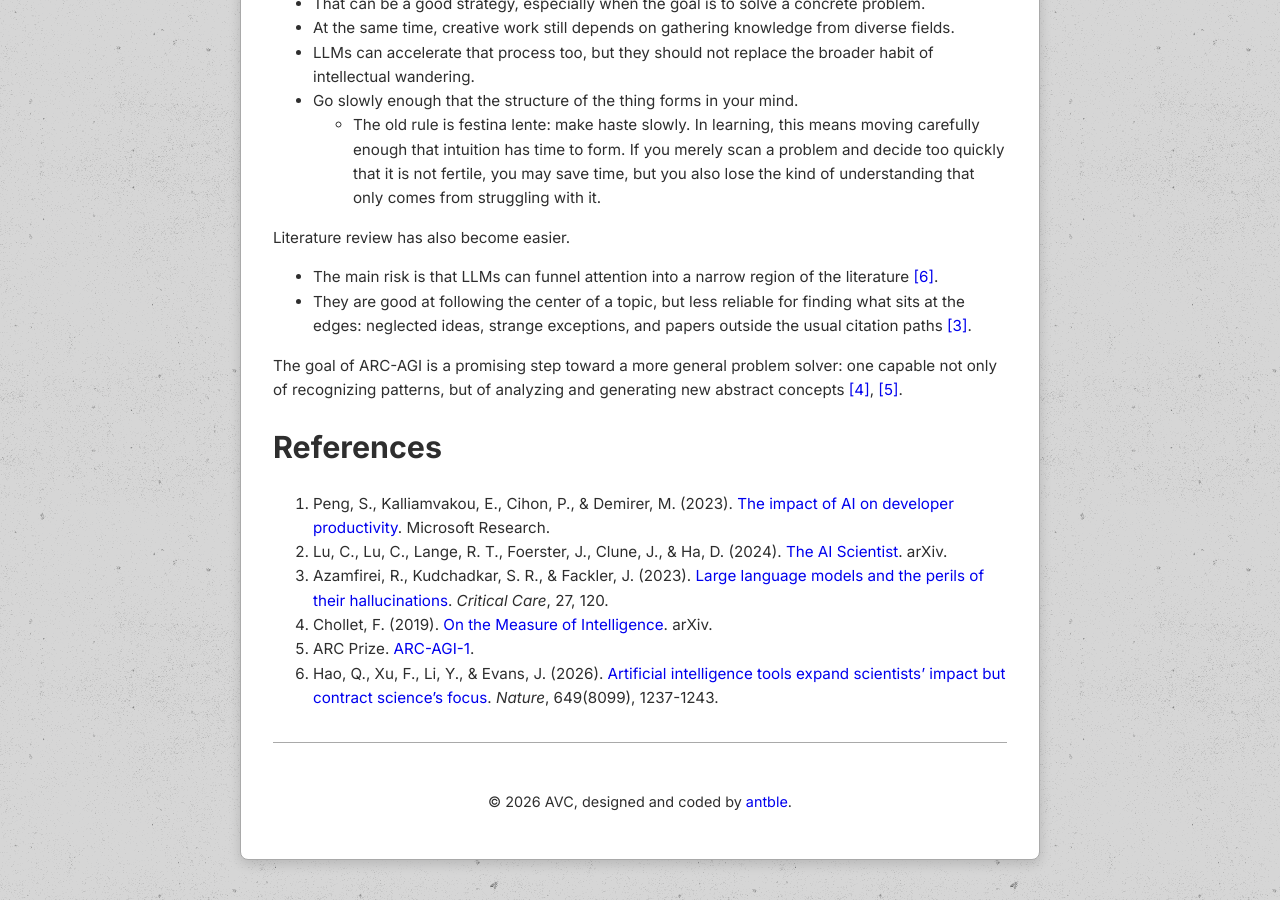
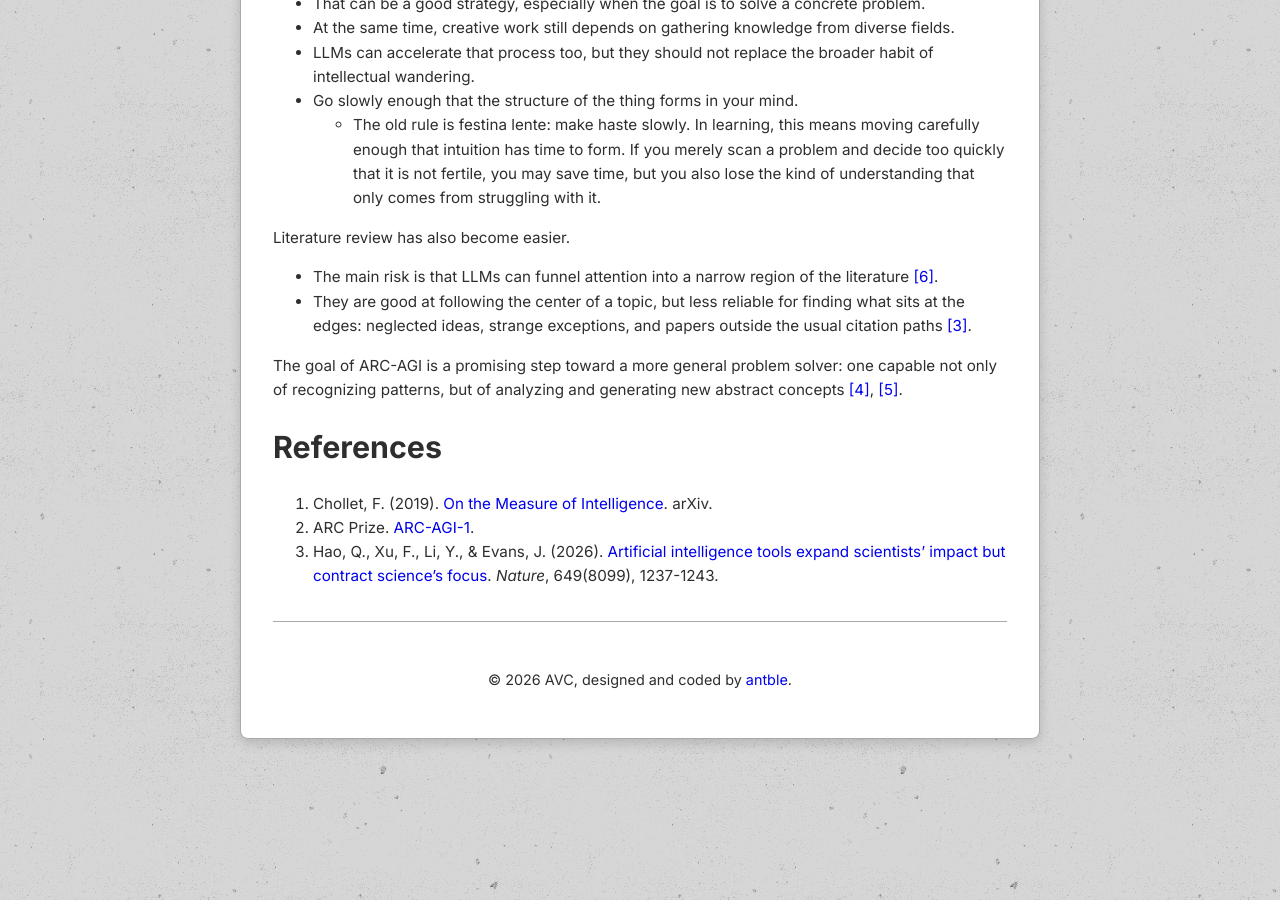
Before and after one commit to antble/antble.github.io, a Jekyll site: the page built from _posts/others/blog/1992-04-26-on-using-LLMs.md, in a window 1280 px wide and 900 px high, scrolled down 871 px. Built offline with Jekyll 4.4.1, drawn with Linux system fonts in a browser that asks for light colours.

Commit message:
remove unrelated citations

```diff
--- a/_includes/references_using_llms.md
+++ b/_includes/references_using_llms.md
@@ -1,6 +1,3 @@
-1. <a name="peng2023"></a>Peng, S., Kalliamvakou, E., Cihon, P., & Demirer, M. (2023). [The impact of AI on developer productivity](https://www.microsoft.com/en-us/research/publication/the-impact-of-ai-on-developer-productivity-evidence-from-github-copilot/). Microsoft Research.
-2. <a name="lu2024"></a>Lu, C., Lu, C., Lange, R. T., Foerster, J., Clune, J., & Ha, D. (2024). [The AI Scientist](https://arxiv.org/abs/2408.06292). arXiv.
-3. <a name="azamfirei2023"></a>Azamfirei, R., Kudchadkar, S. R., & Fackler, J. (2023). [Large language models and the perils of their hallucinations](https://doi.org/10.1186/s13054-023-04393-x). *Critical Care*, 27, 120.
-4. <a name="chollet2019"></a>Chollet, F. (2019). [On the Measure of Intelligence](https://arxiv.org/abs/1911.01547). arXiv.
-5. <a name="arcagi1"></a>ARC Prize. [ARC-AGI-1](https://arcprize.org/arc-agi/1).
-6. <a name="hao2026"></a>Hao, Q., Xu, F., Li, Y., & Evans, J. (2026). [Artificial intelligence tools expand scientists' impact but contract science's focus](https://doi.org/10.1038/s41586-025-09922-y). *Nature*, 649(8099), 1237-1243.
+1. <a name="chollet2019"></a>Chollet, F. (2019). [On the Measure of Intelligence](https://arxiv.org/abs/1911.01547). arXiv.
+2. <a name="arcagi1"></a>ARC Prize. [ARC-AGI-1](https://arcprize.org/arc-agi/1).
+3. <a name="hao2026"></a>Hao, Q., Xu, F., Li, Y., & Evans, J. (2026). [Artificial intelligence tools expand scientists' impact but contract science's focus](https://doi.org/10.1038/s41586-025-09922-y). *Nature*, 649(8099), 1237-1243.
```
